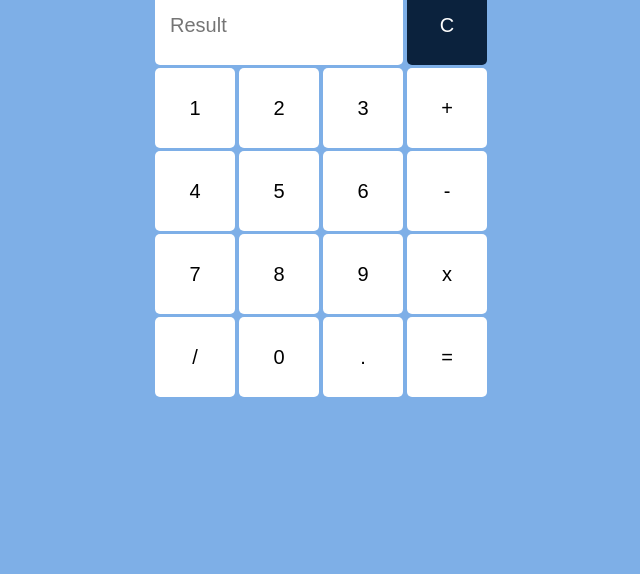
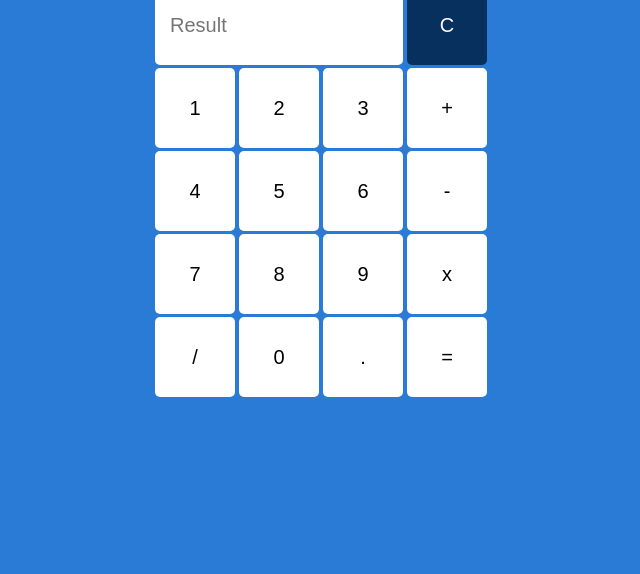
Before and after one commit to piotrorczykowski/Calculator, a plain HTML site: page index.html in a window 1280 px wide. Shown: the part 226-800 px from the top of the page, without its empty margins (319-959 px from the left). Drawn offline with Linux system fonts and the light colour scheme.

Commit message:
Changed colors in light.css

```diff
--- a/styles/light.css
+++ b/styles/light.css
@@ -7,7 +7,7 @@
 
 body
 {
-    background-color: #7EAFE7;
+    background-color: #2A7BD6;
 }
 
 #title
@@ -58,7 +58,7 @@ input[type="button"]
 input[type="button"]:hover
 {
     cursor: pointer;
-    background-color: #184981;
+    background-color: #0E4481;
     color: #FFFFFF;
 }
 
@@ -69,6 +69,6 @@ input[type="text"]:focus
 
 input[value="C"]
 {
-    background-color: #0B223D;
+    background-color: #07305F;
     color: #FFFFFF;
 }
```
